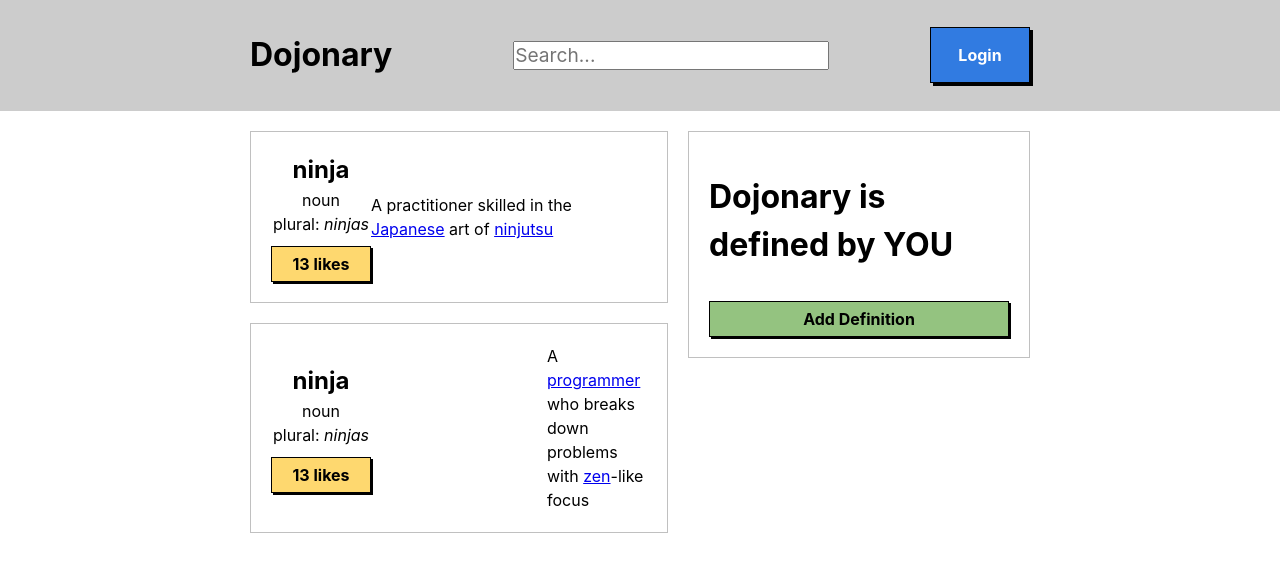
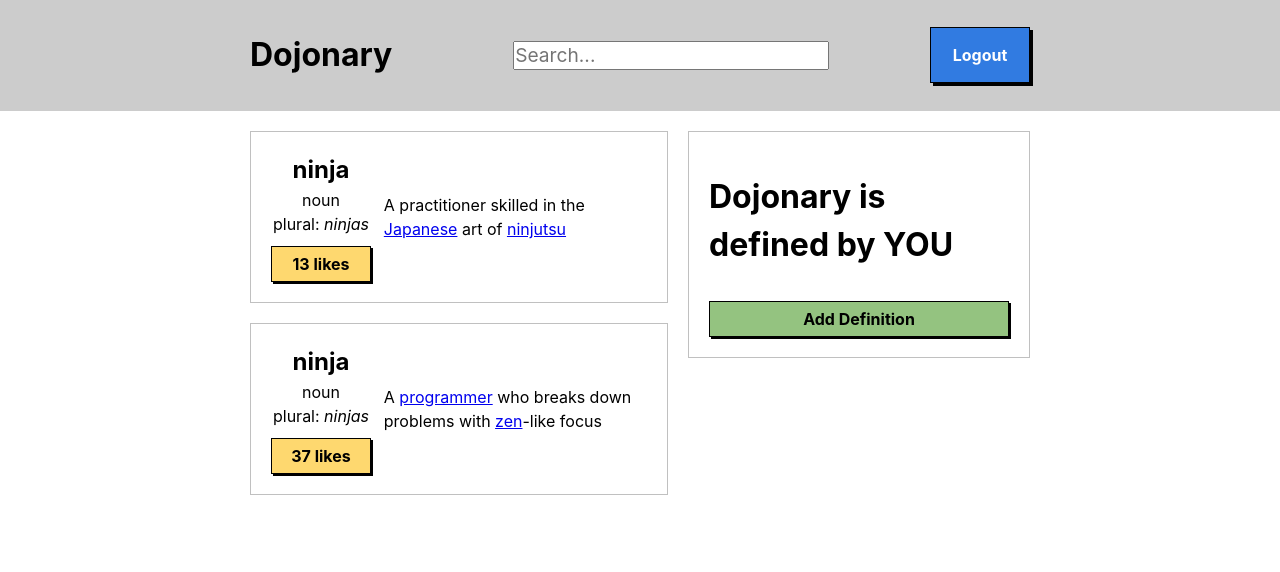
Before and after one commit to jhonvo/ButtonClicker, a plain HTML site: page index.html in a window 1280 px wide. Both pictures are taken after a click on the button "Login". Drawn offline with Linux system fonts and the light colour scheme.

Commit message:
Assignment completed

```diff
--- a/css/style.css
+++ b/css/style.css
@@ -104,10 +104,12 @@ h1{
 
 }
 
+
 .boxleft{
     text-align: center;
 }
 
-.boxright{
-    width: 100px
+
+.definition{
+    width: 70%;
 }
--- a/index.html
+++ b/index.html
@@ -10,7 +10,7 @@
         <header>
             <h1>Dojonary</h1>
             <input type="text" class="search" placeholder="Search..." id="search">
-            <button class="login">Login</button>
+            <button onclick="changetext(this)" class="login">Login</button>
         </header>
         <div class="main">
             <div class="leftblock">
@@ -20,9 +20,9 @@
                         <h2>ninja</h2>
                         <p>noun</p>
                         <p>plural: <i>ninjas</i></p>
-                        <button class="boxbutton">13 likes</button>
+                        <button onclick="alert('Ninja was liked')" class="boxbutton">13 likes</button>
                     </div>
-                    <p>A practitioner skilled in the <a href="#">Japanese</a> art of <a href="#">ninjutsu</a></p>
+                    <p class="definition">A practitioner skilled in the <a href="#">Japanese</a> art of <a href="#">ninjutsu</a></p>
                 </div>
 
                 <div class="boxcontent">
@@ -30,20 +30,20 @@
                         <h2>ninja</h2>
                         <p>noun</p>
                         <p>plural: <i>ninjas</i></p>
-                        <button class="boxbutton">13 likes</button>
+                        <button onclick="alert('Ninja was liked')" class="boxbutton">37 likes</button>
                     </div>
-                    <p class="boxright">A <a href="#">programmer</a> who breaks down problems with <a href="#">zen</a>-like focus</p>
+                    <p class="definition">A <a href="#">programmer</a> who breaks down problems with <a href="#">zen</a>-like focus</p>
                 </div>
 
             </div>
             <div class="rightblock">
                 <div class="boxcontent2">
                     <h1>Dojonary is defined by YOU</h1>
-                    <button class="boxbutton2">Add Definition</button>
+                    <button onclick="remove(this)" class="boxbutton2">Add Definition</button>
                 </div>
             </div>
 
         </div>
-
+        <script src="./js/index.js"></script>
     </body>
 </html>
--- a/js/index.js
+++ b/js/index.js
@@ -0,0 +1,7 @@
+function changetext(element){
+  element.innerText = "Logout";
+}
+
+function remove(element){
+    element.remove();
+}
```
